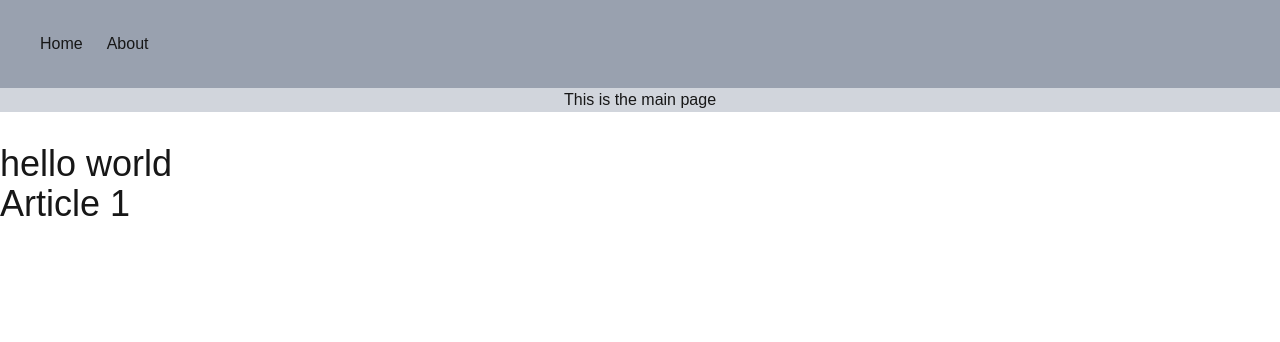
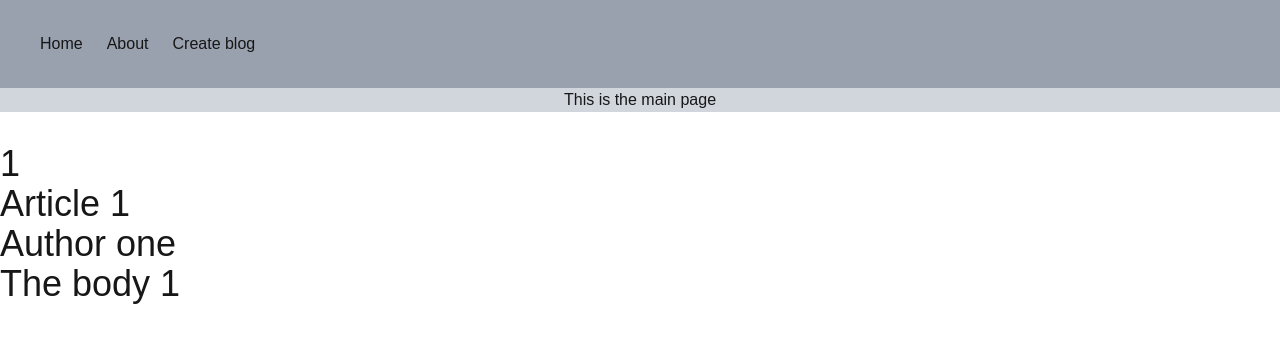
Before and after one commit to MUHAMMADFARHAN1/Next.js-Blog-Web-Application, a Next.js app: page /blogs/1 in a window 1280 px wide. Shown: the top 342 px of the page. Built offline with nearby package versions, Linux system fonts and the light colour scheme; data requests are answered from the project's data file.

Commit message:
Better navigation created!

```diff
--- /dev/null
+++ b/app/(Add)/Add/page.tsx
@@ -0,0 +1,9 @@
+import React from "react";
+
+export default function page() {
+  return (
+    <div>
+      <p className="text-center">Create a new blog Entry here.</p>
+    </div>
+  );
+}
--- a/app/(blogs)/blogs/[slug]/page.tsx
+++ b/app/(blogs)/blogs/[slug]/page.tsx
@@ -3,7 +3,7 @@ import React from "react";
 import { fetchProductBySlug } from "@/api/blog";
 
 export default async function page({ params }: any) {
-  params = await params;;
+  params = await params;
 
   let product: any = await fetchProductBySlug(params.slug);
 
@@ -17,8 +17,11 @@ export default async function page({ params }: any) {
   //   return <div className="py-8 text-4xl">{product.title}</div>;
   return (
     <div className="py-8 text-4xl">
-      <p>hello world</p>
+      {/* <p>hello world</p> */}
+      <p>{product.id}</p>
       <p>{product.title}</p>
+      <p>{product.author}</p>
+      <p>{product.body}</p>
     </div>
   );
 }
--- a/app/(blogs)/blogs/page.tsx
+++ b/app/(blogs)/blogs/page.tsx
@@ -1,4 +1,6 @@
 import React from "react";
+
+import Link from "next/link";
 
 import { fetchArticles, fetchProducts } from "@/api/blog";
 
@@ -8,12 +10,13 @@ export default async function page() {
 
   return (
     <>
-      <h1 className="ml-230">Blog Articles</h1>
+      <h1 className="ml-180">Blog Articles</h1>
       {articles.map((article: any) => (
         <div className="flex flex-row gap-5 mx-auto w-max">
           <h1>{article.title}</h1>
           <h2>{article.author}</h2>
           <h2>{article.body}</h2>
+          <Link href={`/blogs/${article.id}`}>See Details</Link>
         </div>
       ))}
     </>
--- a/app/Navbar.tsx
+++ b/app/Navbar.tsx
@@ -6,6 +6,7 @@ export default function Nav() {
       <div className="px-10 space-x-6">
         <Link href="/blogs">Home</Link>
         <Link href="/about">About</Link>
+        <Link href="/Add">Create blog</Link>
       </div>
     </nav>
   );
```
